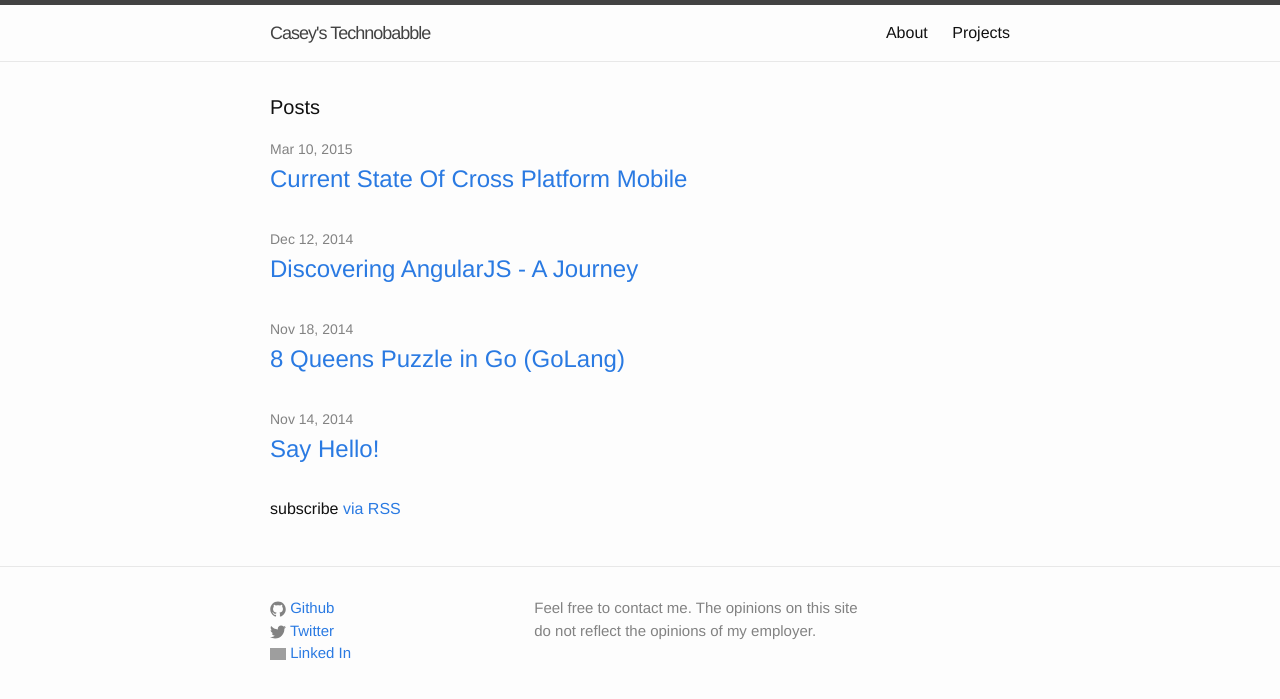
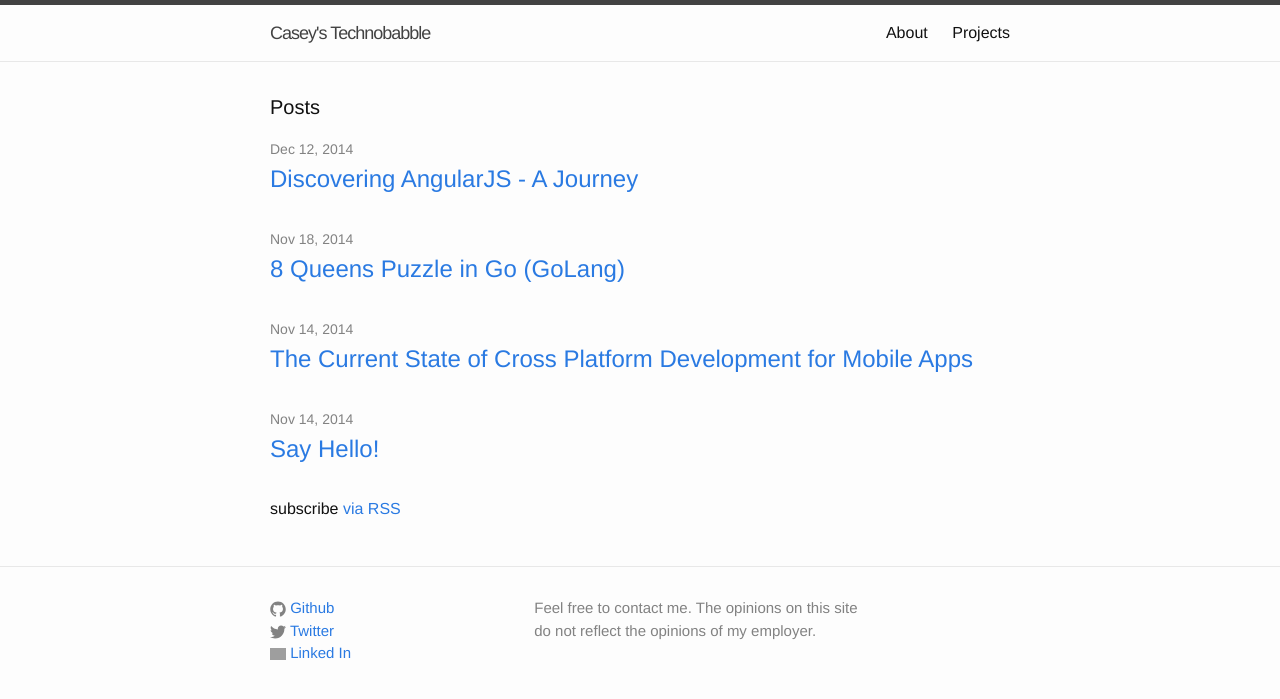
Before and after one commit to caseylmanus/caseylmanus.github.io, a Jekyll site: the page built from index.html, in a window 1280 px wide. Shown: the top 699 px of the page. Built offline with Jekyll 4.4.1, drawn with Linux system fonts in a browser that asks for light colours; grey boxes are pictures that could not be loaded.

Commit message:
adding yaml so it shows up as a post

```diff
--- a/_posts/2015-03-10-current-state-of-cross-platform-mobile.md
+++ b/_posts/2015-03-10-current-state-of-cross-platform-mobile.md
@@ -1,5 +1,8 @@
 ---
-published: true
+layout: post
+title:  "The Current State of Cross Platform Development for Mobile Apps"
+date:   2014-11-14 10:28:46
+categories:
 ---
 
 ##  Current State of Cross Platform Development for Mobile Apps
```
